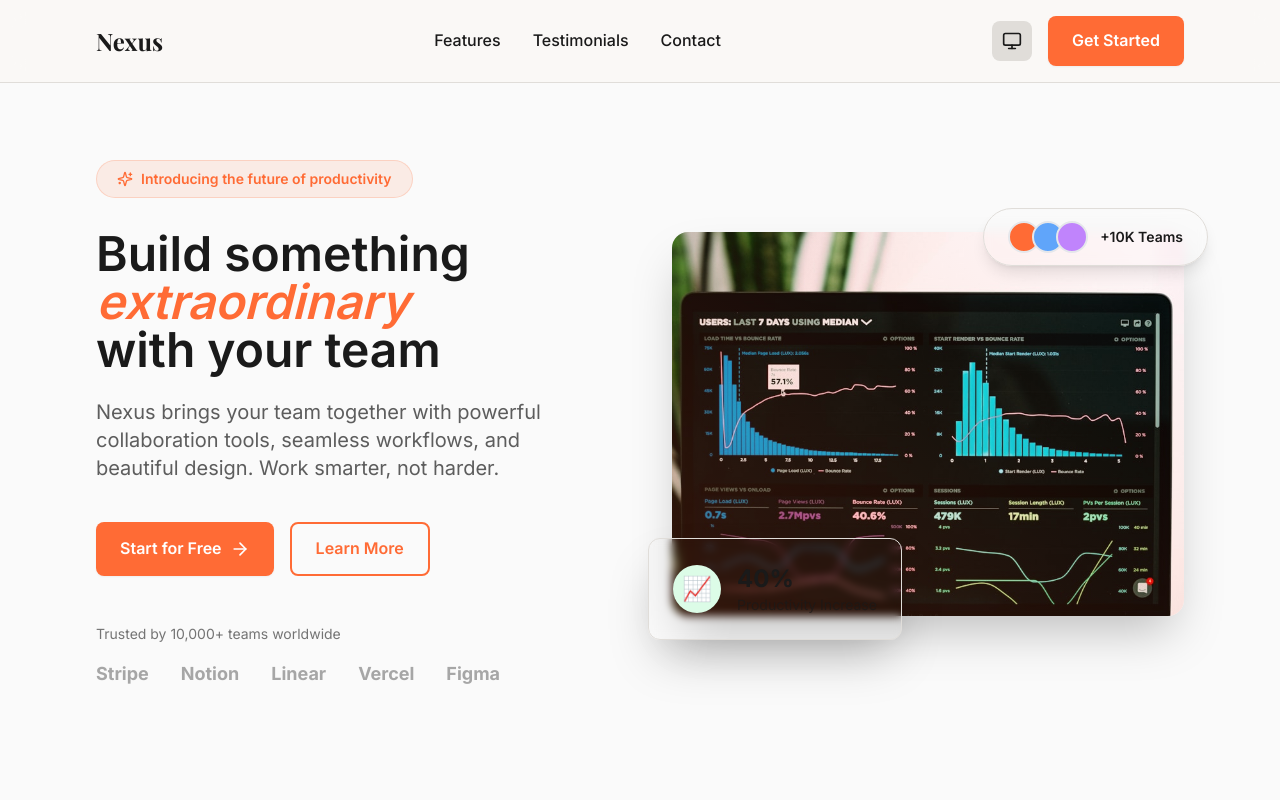
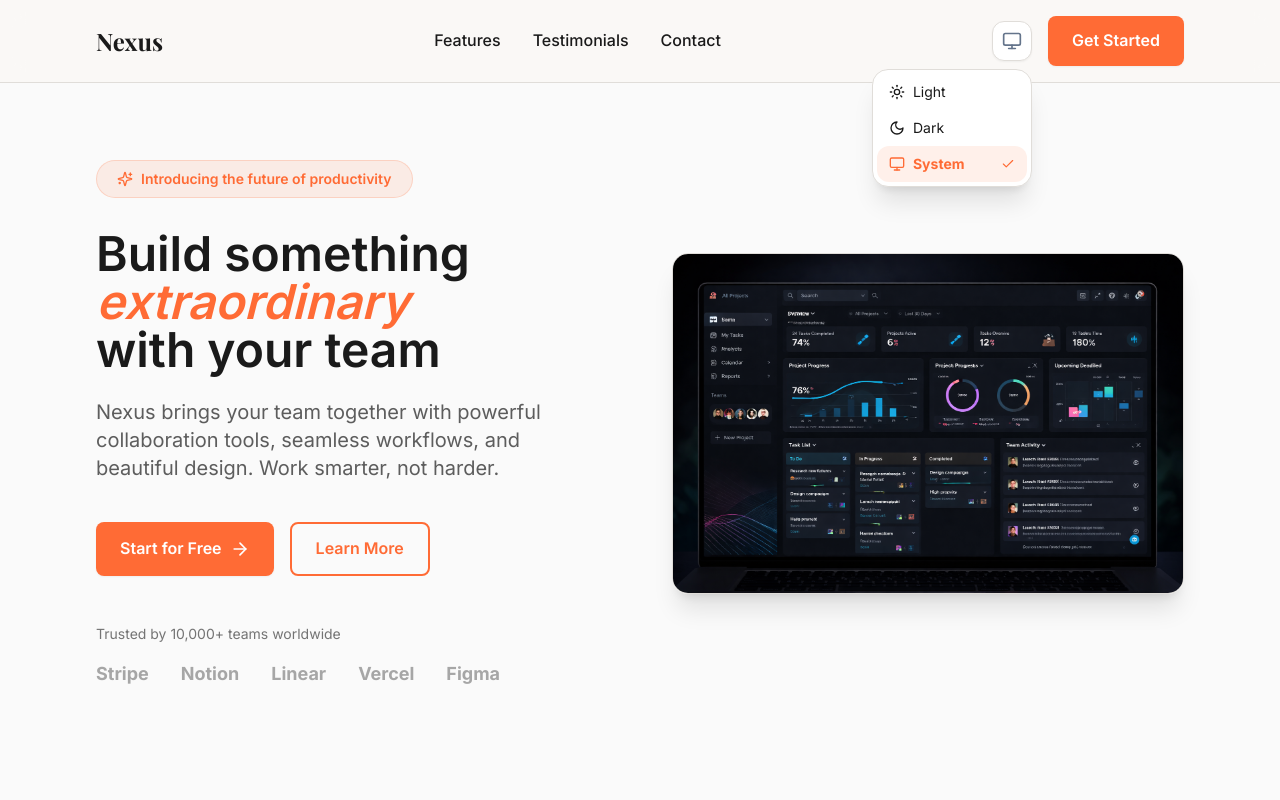
Before and after one commit to Muideen7/MindFlow, a Next.js app: page / in a window 1280 px wide. Both pictures are taken after a click on the button "Toggle theme". Shown: the top 800 px of the page. Built offline with nearby package versions, Linux system fonts and the light colour scheme.

Commit message:
fixed theme toggle issues

```diff
--- a/app/dashboard/layout.tsx
+++ b/app/dashboard/layout.tsx
@@ -1,11 +1,11 @@
 "use client";
 
 import { useState, useEffect } from "react";
-import { useTheme } from "next-themes";
 import { useSession } from "next-auth/react";
 import Image from "next/image";
-import { Menu, Moon, Sun } from "lucide-react";
+import { Menu } from "lucide-react";
 import { Sidebar } from "@/components/dashboard/sidebar";
+import ThemeToggle from "@/components/ui/theme-toggle";
 
 export default function DashboardLayout({
   children,
@@ -17,8 +17,7 @@ export default function DashboardLayout({
   const [isCollapsed, setIsCollapsed] = useState(false);
   const [mounted, setMounted] = useState(false);
 
-  // 2. Hooks for Theme and Auth
-  const { theme, setTheme } = useTheme();
+  // 2. Hook for Auth
   const { data: session } = useSession();
 
   // 3. Hydration fix for Next.js (ensures server/client HTML match)
@@ -44,7 +43,7 @@ export default function DashboardLayout({
         }`}
       >
         {/* Header */}
-        <header className="h-16 flex items-center justify-between px-6 bg-white dark:bg-[hsl(var(--card))] border-b border-[hsl(var(--border))] sticky top-0 z-30">
+        <header className="h-16 flex items-center justify-between px-6 bg-white dark:bg-dark-card border-b border-light-border dark:border-dark-border sticky top-0 z-30">
           <button
             onClick={() => setSidebarOpen(true)}
             className="lg:hidden p-2 text-slate-500"
@@ -53,18 +52,13 @@ export default function DashboardLayout({
           </button>
 
           <div className="flex items-center gap-4 ml-auto">
-            {/* Theme Toggle */}
-            <button
-              onClick={() => setTheme(theme === "dark" ? "light" : "dark")}
-              className="p-2 rounded-xl bg-slate-50 dark:bg-slate-900 border border-[hsl(var(--border))] text-slate-500 hover:text-orange-500 transition-all"
-            >
-              {theme === "dark" ? <Sun size={18} /> : <Moon size={18} />}
-            </button>
+            {/* Theme Toggle - Reusable Component */}
+            <ThemeToggle />
 
             {/* Profile Section */}
-            <div className="flex items-center gap-3 pl-4 border-l border-[hsl(var(--border))]">
+            <div className="flex items-center gap-3 pl-4 border-l border-light-border dark:border-dark-border">
               <div className="text-right hidden sm:block">
-                <p className="text-sm font-bold leading-none">
+                <p className="text-sm font-bold leading-none text-light-text dark:text-dark-text">
                   {session?.user?.name || "User"}
                 </p>
                 <p className="text-xs text-slate-500 mt-1 uppercase tracking-tighter font-semibold">
@@ -87,7 +81,7 @@ export default function DashboardLayout({
 
         {/* Main Content Area */}
         <main className="flex-1 overflow-y-auto p-6 md:p-10">
-          <div className="max-w-7xl mx-auto animate-in fade-in slide-in-from-bottom-4 duration-500">
+          <div className="max-w-7xl mx-auto animate-in fade-in slide-in-from-bottom-4 duration-500 text-light-text dark:text-dark-text">
             {/* This is where app/dashboard/page.tsx (Home)
                or app/dashboard/tasks/page.tsx will render.
             */}
--- a/app/dashboard/settings/page.tsx
+++ b/app/dashboard/settings/page.tsx
@@ -1,38 +1,33 @@
 "use client";
 import { useTheme } from "next-themes";
-import { Bell, Moon, Sun, Lock } from "lucide-react";
+import { Bell, Moon, Sun } from "lucide-react";
+import ThemeToggle from "@/components/ui/theme-toggle";
 
 export default function SettingsPage() {
-  const { theme, setTheme } = useTheme();
+  const { theme } = useTheme();
 
   return (
     <div className="max-w-3xl space-y-8">
-      <h1 className="text-3xl font-bold">Settings</h1>
+      <h1 className="text-3xl font-bold text-light-text dark:text-dark-text">Settings</h1>
 
       <div className="space-y-4">
-        <h2 className="text-xs font-bold opacity-40 uppercase tracking-widest">
+        <h2 className="text-xs font-bold opacity-40 uppercase tracking-widest text-light-text dark:text-dark-text">
           Preferences
         </h2>
-        <div className="bg-[hsl(var(--card))] border border-[hsl(var(--border))] rounded-3xl divide-y divide-[hsl(var(--border))]">
-          {/* Theme Toggle */}
+        <div className="bg-white dark:bg-dark-card border border-light-border dark:border-dark-border rounded-3xl divide-y divide-light-border dark:divide-dark-border">
+          {/* Theme Toggle - Using Reusable Component */}
           <div className="flex items-center justify-between p-6">
             <div className="flex items-center gap-4">
               <div className="p-3 bg-orange-100 dark:bg-orange-950/40 rounded-2xl text-orange-600">
                 {theme === "dark" ? <Moon size={20} /> : <Sun size={20} />}
               </div>
               <div>
-                <p className="font-bold text-sm">Appearance</p>
-                <p className="text-xs opacity-50">Currently in {theme} mode</p>
+                <p className="font-bold text-sm text-light-text dark:text-dark-text">Appearance</p>
+                <p className="text-xs opacity-50 text-light-text dark:text-dark-text">Currently in {theme} mode</p>
               </div>
             </div>
-            <button
-              onClick={() => setTheme(theme === "dark" ? "light" : "dark")}
-              className={`w-12 h-6 rounded-full transition-all relative ${theme === "dark" ? "bg-orange-600" : "bg-slate-300"}`}
-            >
-              <div
-                className={`absolute top-1 w-4 h-4 bg-white rounded-full transition-all ${theme === "dark" ? "left-7" : "left-1"}`}
-              />
-            </button>
+            {/* Using the simple variant toggle to maintain UI consistency while being DRY */}
+            <ThemeToggle variant="simple" />
           </div>
 
           {/* Dummy Toggle for Notifications */}
@@ -42,8 +37,8 @@ export default function SettingsPage() {
                 <Bell size={20} />
               </div>
               <div>
-                <p className="font-bold text-sm">Push Notifications</p>
-                <p className="text-xs opacity-50">Alerts for task deadlines</p>
+                <p className="font-bold text-sm text-light-text dark:text-dark-text">Push Notifications</p>
+                <p className="text-xs opacity-50 text-light-text dark:text-dark-text">Alerts for task deadlines</p>
               </div>
             </div>
             <div className="w-12 h-6 rounded-full bg-orange-600 relative">
--- a/components/auth/login-form.tsx
+++ b/components/auth/login-form.tsx
@@ -66,7 +66,7 @@ export function LoginForm() {
           value={email}
           onChange={(e) => setEmail(e.target.value)}
           required
-          className="block w-full rounded-xl border border-gray-200 bg-gray-50/50 dark:bg-dark-bg-primary dark:border-gray-800 px-4 py-3 text-gray-900 focus:border-orange-500 focus:ring-2 focus:ring-orange-500/20 transition-all outline-none"
+          className="block w-full rounded-xl border border-gray-200 bg-gray-50/50 dark:bg-neutral-950 dark:border-gray-800 px-4 py-3 text-gray-900 dark:text-white placeholder-gray-400 dark:placeholder-gray-500 focus:border-orange-500 focus:ring-2 focus:ring-orange-500/20 transition-all outline-none"
           placeholder="name@company.com"
           disabled={isLoading}
         />
@@ -94,14 +94,14 @@ export function LoginForm() {
             value={password}
             onChange={(e) => setPassword(e.target.value)}
             required
-            className="block w-full rounded-xl border border-gray-200 bg-gray-50/50 dark:bg-dark-bg-primary dark:border-gray-800 px-4 py-3 text-gray-900 focus:border-orange-500 focus:ring-2 focus:ring-orange-500/20 transition-all outline-none pr-10"
+            className="block w-full rounded-xl border border-gray-200 bg-gray-50/50 dark:bg-neutral-950 dark:border-gray-800 px-4 py-3 text-gray-900 dark:text-white placeholder-gray-400 dark:placeholder-gray-500 focus:border-orange-500 focus:ring-2 focus:ring-orange-500/20 transition-all outline-none pr-10"
             placeholder="••••••••"
             disabled={isLoading}
           />
           <button
             type="button"
             onClick={() => setShowPassword(!showPassword)}
-            className="absolute right-3 top-1/2 -translate-y-1/2 text-gray-500 hover:text-gray-700 dark:hover:text-gray-300"
+            className="absolute right-3 top-1/2 -translate-y-1/2 text-gray-500 hover:text-gray-700 dark:text-gray-400 dark:hover:text-gray-200 transition-colors"
           >
             {showPassword ? <EyeOff size={18} /> : <Eye size={18} />}
           </button>
--- a/components/auth/oauth-buttons.tsx
+++ b/components/auth/oauth-buttons.tsx
@@ -62,14 +62,14 @@ export const OAuthButtons = memo(function OAuthButtons() {
         type="button"
         onClick={handleGoogleSignIn}
         disabled={isGoogleLoading}
-        className="flex items-center justify-center gap-3 px-4 py-3 border border-gray-300 dark:border-gray-700 rounded-lg bg-white dark:bg-dark-bg-card hover:bg-gray-50 dark:hover:bg-gray-800 transition-all disabled:opacity-50 disabled:cursor-not-allowed"
+        className="flex items-center justify-center gap-3 px-4 py-3 border border-gray-300 dark:border-gray-700 rounded-lg bg-white dark:bg-white hover:bg-gray-50 dark:hover:bg-gray-100 transition-all disabled:opacity-50 disabled:cursor-not-allowed"
       >
         {isGoogleLoading ? (
-          <Loader2 className="h-5 w-5 animate-spin text-gray-700 dark:text-gray-300" />
+          <Loader2 className="h-5 w-5 animate-spin text-gray-700 dark:text-gray-900" />
         ) : (
           <GoogleIcon />
         )}
-        <span className="text-sm font-medium text-gray-700 dark:text-gray-300">
+        <span className="text-sm font-semibold text-gray-700 dark:text-black">
           Google
         </span>
       </button>
--- a/components/layout/navigation.tsx
+++ b/components/layout/navigation.tsx
@@ -52,7 +52,7 @@ export default function Navigation() {
 
         {/* Right Section */}
         <div className="flex items-center gap-4">
-          {!isAuthPage && <ThemeToggle />}
+          <ThemeToggle />
 
           {/* Get Started Button */}
           {!isAuthPage && (
--- a/components/sections/hero.tsx
+++ b/components/sections/hero.tsx
@@ -131,60 +131,16 @@ export default function Hero() {
             className="relative hidden lg:block"
           >
             {/* Main Image */}
-            <div className="relative rounded-2xl overflow-hidden shadow-2xl">
+            <div className="relative rounded-2xl overflow-hidden shadow-xl border border-light-border dark:border-dark-border aspect-[3/2] w-full">
               <Image
-                src="/hero-dashboard.jpg"
+                src="/hero-dashboard.png"
                 alt="Nexus Dashboard - Modern Analytics Interface"
-                width={800}
-                height={600}
+                width={1200}
+                height={900}
                 priority
-                className="w-full h-auto"
+                className="w-full h-full object-cover object-top"
               />
-
-              {/* Gradient Overlay */}
-              <div className="absolute inset-0 bg-gradient-to-tr from-light-accent/20 to-transparent dark:from-dark-accent/30" />
             </div>
-
-            {/* Floating Card - Productivity Stats */}
-            <motion.div
-              initial={{ opacity: 0, y: 20 }}
-              animate={{ opacity: 1, y: 0 }}
-              transition={{ duration: 0.8, delay: 0.6 }}
-              className="absolute -bottom-6 -left-6 bg-light-bg-secondary dark:bg-dark-bg-secondary p-6 rounded-xl shadow-2xl border border-light-border dark:border-dark-border backdrop-blur-sm"
-            >
-              <div className="flex items-center gap-4">
-                <div className="w-12 h-12 rounded-full bg-green-100 dark:bg-green-900/30 flex items-center justify-center text-2xl">
-                  📈
-                </div>
-                <div>
-                  <div className="text-2xl font-bold text-light-text dark:text-dark-text">
-                    40%
-                  </div>
-                  <div className="text-sm text-light-text/70 dark:text-dark-text/70">
-                    Productivity Increase
-                  </div>
-                </div>
-              </div>
-            </motion.div>
-
-            {/* Floating Badge - Team Size */}
-            <motion.div
-              initial={{ opacity: 0, y: 20 }}
-              animate={{ opacity: 1, y: 0 }}
-              transition={{ duration: 0.8, delay: 0.8 }}
-              className="absolute -top-6 -right-6 bg-light-bg-secondary dark:bg-dark-bg-secondary px-6 py-3 rounded-full shadow-lg border border-light-border dark:border-dark-border backdrop-blur-sm"
-            >
-              <div className="flex items-center gap-3">
-                <div className="flex -space-x-2">
-                  <div className="w-8 h-8 rounded-full bg-light-accent border-2 border-light-bg-secondary dark:border-dark-bg-secondary" />
-                  <div className="w-8 h-8 rounded-full bg-blue-400 border-2 border-light-bg-secondary dark:border-dark-bg-secondary" />
-                  <div className="w-8 h-8 rounded-full bg-purple-400 border-2 border-light-bg-secondary dark:border-dark-bg-secondary" />
-                </div>
-                <span className="text-sm font-semibold text-light-text dark:text-dark-text">
-                  +10K Teams
-                </span>
-              </div>
-            </motion.div>
           </motion.div>
         </div>
       </div>
--- a/components/ui/theme-toggle.tsx
+++ b/components/ui/theme-toggle.tsx
@@ -2,11 +2,21 @@
 
 import { useTheme } from "next-themes";
 import { useEffect, useState } from "react";
-import { Moon, Sun, Monitor } from "lucide-react";
+import { Moon, Sun, Monitor, Check } from "lucide-react";
+import { motion, AnimatePresence } from "framer-motion";
 
-export default function ThemeToggle() {
+interface ThemeToggleProps {
+  variant?: "dropdown" | "simple";
+  className?: string;
+}
+
+export default function ThemeToggle({
+  variant = "dropdown",
+  className = "",
+}: ThemeToggleProps) {
   const [mounted, setMounted] = useState(false);
   const { theme, setTheme } = useTheme();
+  const [isOpen, setIsOpen] = useState(false);
 
   useEffect(() => {
     setMounted(true);
@@ -14,43 +24,74 @@ export default function ThemeToggle() {
 
   if (!mounted) {
     return (
-      <div className="w-10 h-10 rounded-lg bg-light-border dark:bg-dark-border" />
+      <div
+        className={`w-10 h-10 rounded-xl bg-light-border/20 dark:bg-dark-border/20 animate-pulse ${className}`}
+      />
+    );
+  }
+
+  const themes = [
+    { value: "light", icon: Sun, label: "Light" },
+    { value: "dark", icon: Moon, label: "Dark" },
+    { value: "system", icon: Monitor, label: "System" },
+  ];
+
+  if (variant === "simple") {
+    return (
+      <button
+        onClick={() => setTheme(theme === "dark" ? "light" : "dark")}
+        className={`flex items-center justify-center w-10 h-10 rounded-xl bg-white dark:bg-dark-card border border-light-border dark:border-dark-border text-light-text dark:text-dark-text hover:border-light-accent dark:hover:border-dark-accent transition-all duration-300 ${className}`}
+        aria-label="Toggle theme"
+      >
+        {theme === "dark" ? <Sun size={20} /> : <Moon size={20} />}
+      </button>
     );
   }
 
   return (
-    <div className="relative group">
+    <div className={`relative ${className}`}>
       <button
-        className="flex items-center justify-center w-10 h-10 rounded-lg bg-light-border dark:bg-dark-border hover:bg-light-accent hover:text-white dark:hover:bg-dark-accent dark:hover:text-white transition-all duration-300"
+        onClick={() => setIsOpen(!isOpen)}
+        onBlur={() => setTimeout(() => setIsOpen(false), 200)}
+        className="flex items-center justify-center w-10 h-10 rounded-xl bg-white dark:bg-dark-card border border-light-border dark:border-dark-border text-light-text dark:text-dark-text hover:border-light-accent dark:hover:border-dark-accent transition-all duration-300 shadow-sm"
         aria-label="Toggle theme"
       >
-        {theme === "light" && <Sun size={20} />}
-        {theme === "dark" && <Moon size={20} />}
-        {theme === "system" && <Monitor size={20} />}
+        {theme === "light" && <Sun size={20} className="text-orange-500" />}
+        {theme === "dark" && <Moon size={20} className="text-blue-400" />}
+        {theme === "system" && <Monitor size={20} className="text-slate-500" />}
       </button>
 
-      <div className="absolute right-0 mt-2 w-40 rounded-lg border border-light-border dark:border-dark-border bg-light-card dark:bg-dark-card shadow-xl opacity-0 invisible group-hover:opacity-100 group-hover:visible transition-all duration-300 z-50">
-        <div className="py-2">
-          {[
-            { value: "light", icon: Sun, label: "Light" },
-            { value: "dark", icon: Moon, label: "Dark" },
-            { value: "system", icon: Monitor, label: "System" },
-          ].map(({ value, icon: Icon, label }) => (
+      <AnimatePresence>
+        {isOpen && (
+          <motion.div
+            initial={{ opacity: 0, y: 10, scale: 0.95 }}
+            animate={{ opacity: 1, y: 0, scale: 1 }}
+            exit={{ opacity: 0, y: 10, scale: 0.95 }}
+            className="absolute right-0 mt-2 w-40 rounded-2xl border border-light-border dark:border-dark-border bg-white dark:bg-dark-card shadow-xl overflow-hidden z-50 p-1"
+          >
+            {themes.map(({ value, icon: Icon, label }) => (
               <button
                 key={value}
-              onClick={() => setTheme(value)}
-              className={`w-full px-4 py-2 flex items-center gap-2 text-left hover:bg-light-accent/10 dark:hover:bg-dark-accent/10 transition-colors ${
+                onClick={() => {
+                  setTheme(value);
+                  setIsOpen(false);
+                }}
+                className={`w-full px-3 py-2 flex items-center justify-between rounded-xl text-sm transition-colors ${
                   theme === value
-                  ? "text-light-accent dark:text-dark-accent font-semibold"
-                  : "text-light-text dark:text-dark-text"
+                    ? "bg-light-accent/10 dark:bg-dark-accent/10 text-light-accent dark:text-dark-accent font-bold"
+                    : "text-light-text dark:text-dark-text hover:bg-slate-50 dark:hover:bg-slate-800"
                 }`}
               >
-              <Icon size={18} />
+                <div className="flex items-center gap-2">
+                  <Icon size={16} />
                   {label}
+                </div>
+                {theme === value && <Check size={14} />}
               </button>
             ))}
-        </div>
-      </div>
+          </motion.div>
+        )}
+      </AnimatePresence>
     </div>
   );
 }
```
Also changed, not shown: app/(auth)/forgot-password/page.tsx (+11 -5 lines), app/(auth)/login/page.tsx (+15 -9 lines), app/(auth)/signup/page.tsx (+14 -8 lines), components/auth/signup-form.tsx (+6 -6 lines), public/hero-dashboard.png (added), 1 other file (tests, documents, lock files or other folders). Lines whose indentation alone changed are shown as unchanged.
